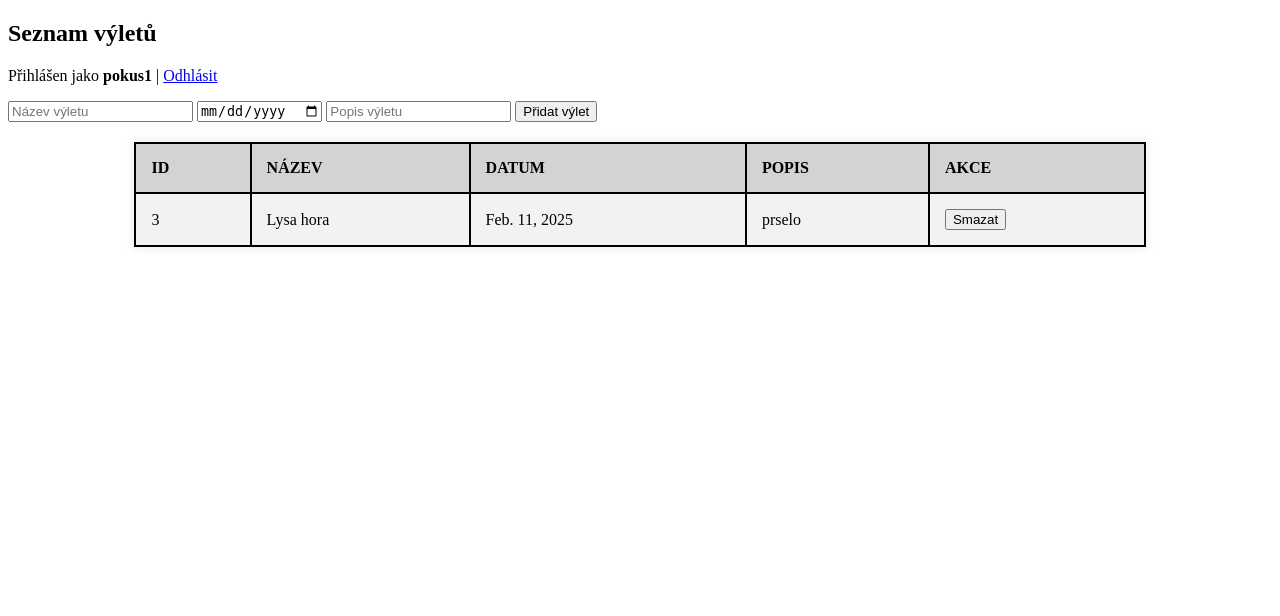
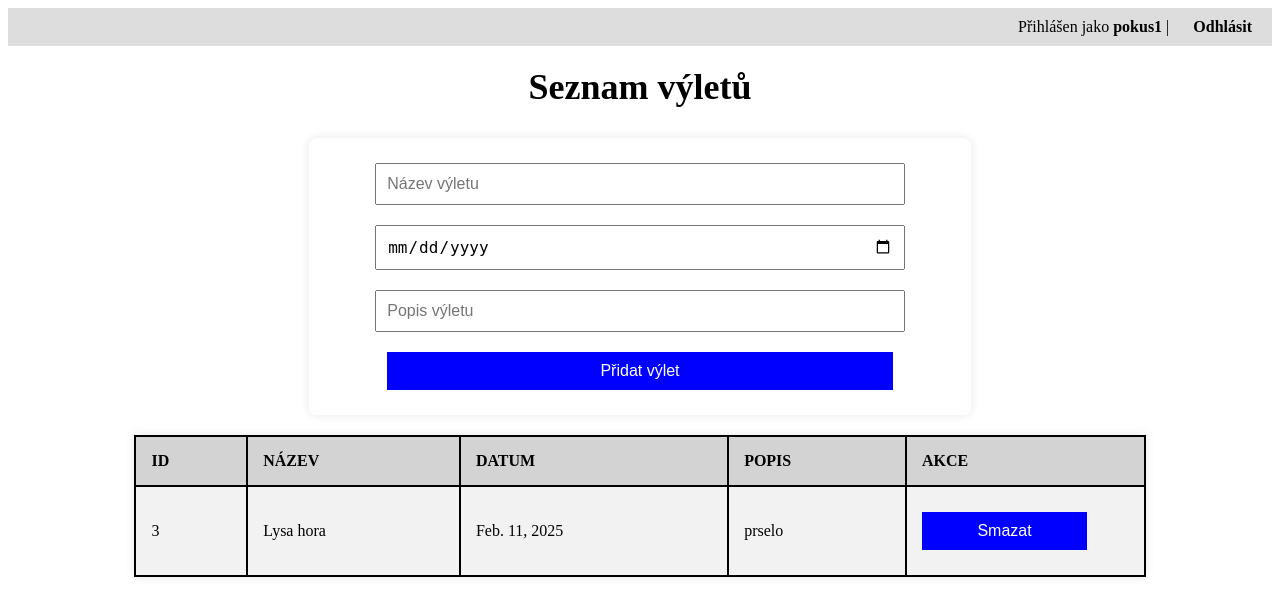
Before and after one commit to olbrimek/projectvylety, a Django app: page / in a window 1280 px wide. Shown: the top 616 px of the page. Run offline with Django 5.2, Linux system fonts and the light colour scheme; a user stored in the database is signed in; data comes from the database, SQL or seed files in the repository; both versions use the stored data as it was after the commit.

Commit message:
stejny styl vsech stranek

```diff
--- a/vyletApp/vylety/static/vylety/style.css
+++ b/vyletApp/vylety/static/vylety/style.css
@@ -2,10 +2,62 @@
     <style>
         /* Celkový styl stránky */
         body {
-            font-family: Arial, sans-serif;
-            text-align: center;
-            background-color: #f8f8f8;
-        }
+    font-family: Arial, sans-serif;
+    background-color: #f8f8f8;
+    margin: 0;
+    padding: 0;
+}
+
+/* Hlavní nadpis */
+h2 {
+    text-align: center;
+    font-size: 36px; /* Zvětšení textu */
+    margin-top: 20px;
+}
+
+/* Přihlášení a registrace doprava */
+.navbar {
+    text-align: right;
+    padding: 10px 20px;
+    background-color: #ddd;
+}
+
+.navbar a {
+    text-decoration: none;
+    color: black;
+    margin-left: 20px;
+    font-weight: bold;
+}
+
+/* Zarovnání formuláře do středu */
+form {
+    width: 50%;
+    margin: 20px auto;
+    padding: 15px;
+    background-color: white;
+    box-shadow: 0px 0px 10px rgba(0, 0, 0, 0.1);
+    border-radius: 8px;
+    text-align: center;
+}
+
+/* Zvýraznění vstupních polí */
+input, button {
+    width: 80%;
+    padding: 10px;
+    margin: 10px 0;
+    font-size: 16px;
+}
+
+button {
+    background-color: blue;
+    color: white;
+    border: none;
+    cursor: pointer;
+}
+
+button:hover {
+    background-color: darkblue;
+}
 
         /* Zarovnání tabulky do středu */
         table {
--- a/vyletApp/vylety/templates/vylety/index.html
+++ b/vyletApp/vylety/templates/vylety/index.html
@@ -10,13 +10,14 @@
 
 </head>
 <body>
-    <h2>Seznam výletů</h2>
+
+    <!--<h2>Seznam výletů</h2>
 
     {% if user.is_authenticated %}
         <p>Přihlášen jako <strong>{{ user.username }}</strong> | <a href="{% url 'logout' %}">Odhlásit</a></p>
 
-        <!-- Formulář pro přidání výletu -->
-        <form id="tripForm">
+         Formulář pro přidání výletu -->
+        <!--<form id="tripForm">
             <input type="text" id="name" placeholder="Název výletu" required>
             <input type="date" id="date" required>
             <input type="text" id="description" placeholder="Popis výletu" required>
@@ -25,7 +26,29 @@
     {% else %}
         <p><a href="{% url 'login' %}">Přihlásit se</a> | <a href="{% url 'register' %}">Registrovat</a></p>
     {% endif %}
+-->
+    <!-- Navigační lišta -->
+    <div class="navbar">
+        {% if user.is_authenticated %}
+            Přihlášen jako <strong>{{ user.username }}</strong> | <a href="{% url 'logout' %}">Odhlásit</a>
+        {% else %}
+            <a href="{% url 'login' %}">Přihlášení</a>
+            <a href="{% url 'register' %}">Registrace</a>
+        {% endif %}
+    </div>
 
+    <!-- Nadpis -->
+    <h2>Seznam výletů</h2>
+
+    <!-- Formulář pro přidání výletu -->
+    {% if user.is_authenticated %}
+        <form id="tripForm">
+            <input type="text" id="name" placeholder="Název výletu" required>
+            <input type="date" id="date" required>
+            <input type="text" id="description" placeholder="Popis výletu" required>
+            <button type="submit">Přidat výlet</button>
+        </form>
+    {% endif %}
     <table>
         <tr>
             <th>ID</th>
```
Also changed, not shown: vyletApp/vylety/templates/vylety/login.html (+17 -1 lines), vyletApp/vylety/templates/vylety/register.html (+17 -1 lines), vyletApp/db.sqlite3.
